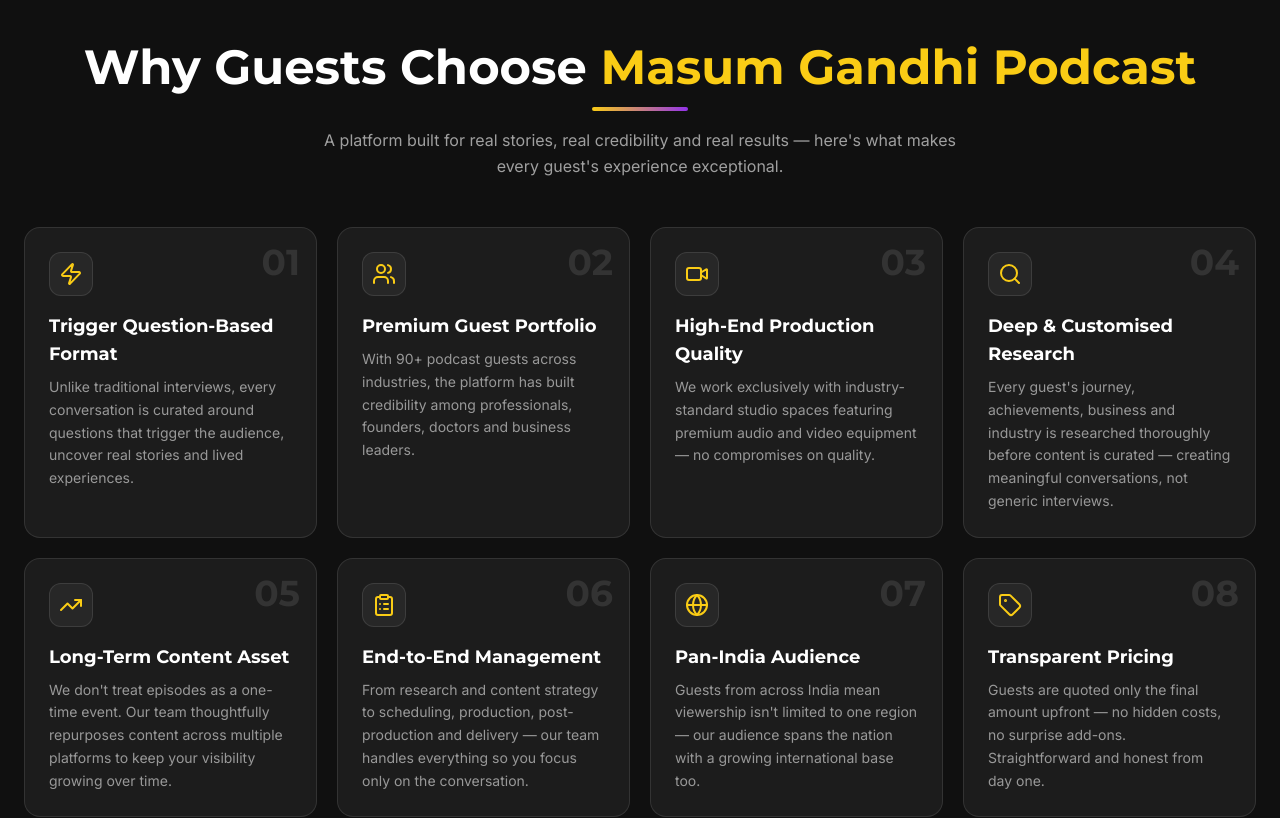
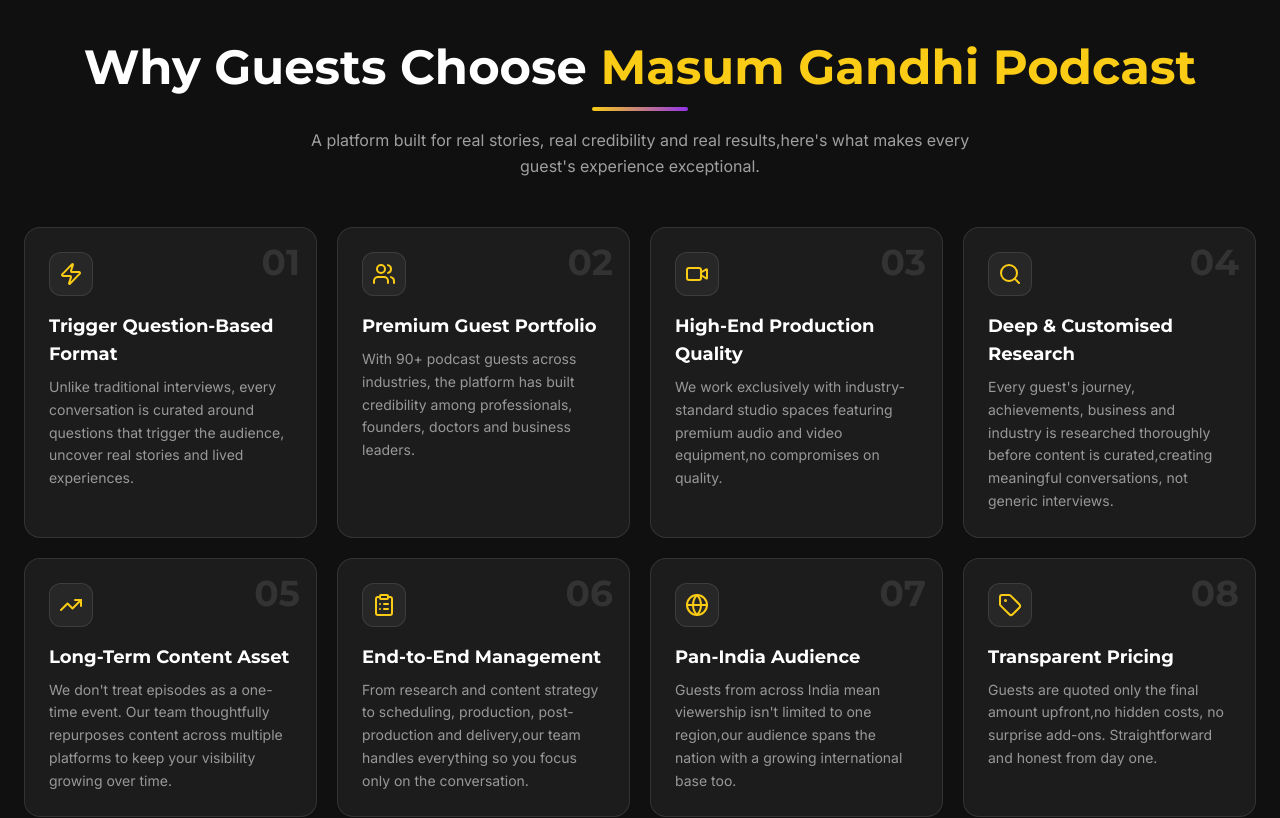
Before and after one commit to 18mca011-source/masum-gandhi-website, a Next.js app: page / in a window 1280 px wide. Shown: the part 2220-3038 px from the top of the page. Built offline with nearby package versions, Linux system fonts and the light colour scheme.

Commit message:
Remove em dashes from USP descriptions

```diff
--- a/app/components/CoreOffering.tsx
+++ b/app/components/CoreOffering.tsx
@@ -17,13 +17,13 @@
     icon: <Video className="w-6 h-6 text-yellow-400" />,
     title: "High-End Production Quality",
     description:
-      "We work exclusively with industry-standard studio spaces featuring premium audio and video equipment — no compromises on quality.",
+      "We work exclusively with industry-standard studio spaces featuring premium audio and video equipment,no compromises on quality.",
   },
   {
     icon: <Search className="w-6 h-6 text-yellow-400" />,
     title: "Deep & Customised Research",
     description:
-      "Every guest's journey, achievements, business and industry is researched thoroughly before content is curated — creating meaningful conversations, not generic interviews.",
+      "Every guest's journey, achievements, business and industry is researched thoroughly before content is curated,creating meaningful conversations, not generic interviews.",
   },
   {
     icon: <TrendingUp className="w-6 h-6 text-yellow-400" />,
@@ -35,19 +35,19 @@
     icon: <ClipboardList className="w-6 h-6 text-yellow-400" />,
     title: "End-to-End Management",
     description:
-      "From research and content strategy to scheduling, production, post-production and delivery — our team handles everything so you focus only on the conversation.",
+      "From research and content strategy to scheduling, production, post-production and delivery,our team handles everything so you focus only on the conversation.",
   },
   {
     icon: <Globe className="w-6 h-6 text-yellow-400" />,
     title: "Pan-India Audience",
     description:
-      "Guests from across India mean viewership isn't limited to one region — our audience spans the nation with a growing international base too.",
+      "Guests from across India mean viewership isn't limited to one region,our audience spans the nation with a growing international base too.",
   },
   {
     icon: <Tag className="w-6 h-6 text-yellow-400" />,
     title: "Transparent Pricing",
     description:
-      "Guests are quoted only the final amount upfront — no hidden costs, no surprise add-ons. Straightforward and honest from day one.",
+      "Guests are quoted only the final amount upfront,no hidden costs, no surprise add-ons. Straightforward and honest from day one.",
   },
 ];
 
@@ -64,7 +64,7 @@
           </h2>
           <div className="w-24 h-1 rounded-full bg-gradient-to-r from-yellow-400 to-purple-600 mx-auto mt-4 mb-4" />
           <p className="max-w-2xl mx-auto text-white/60 font-accent text-base leading-relaxed">
-            A platform built for real stories, real credibility and real results — here's what makes every guest's experience exceptional.
+            A platform built for real stories, real credibility and real results,here's what makes every guest's experience exceptional.
           </p>
         </div>
 
```
